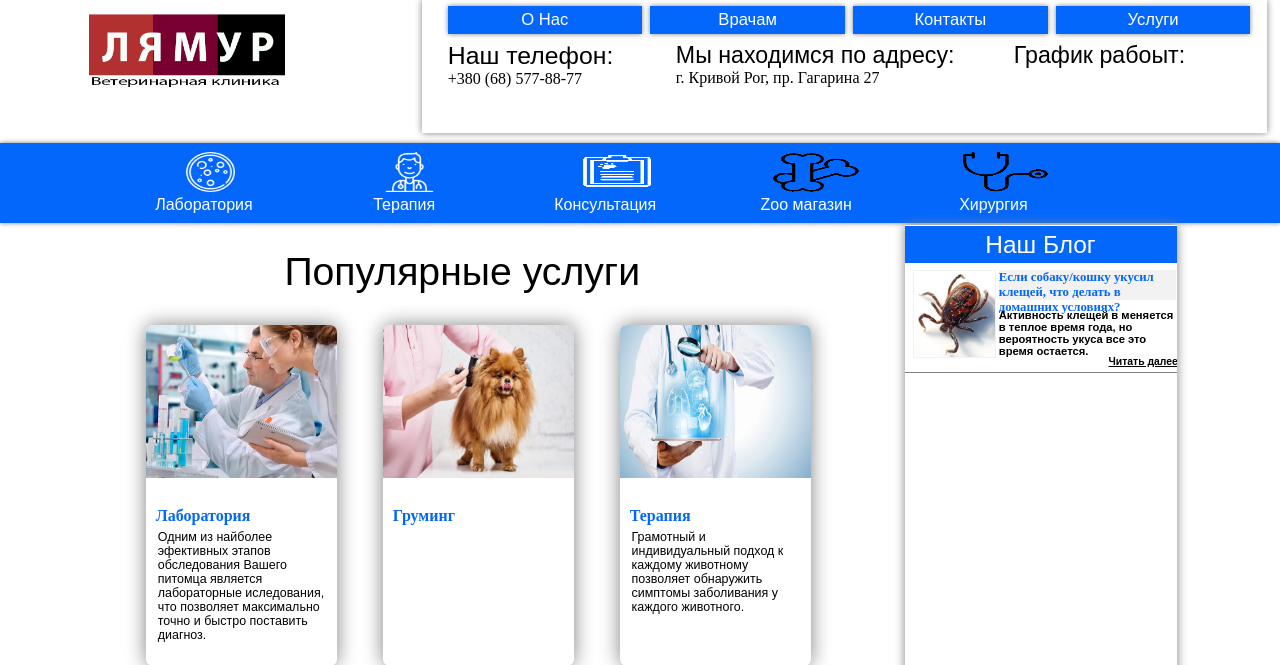
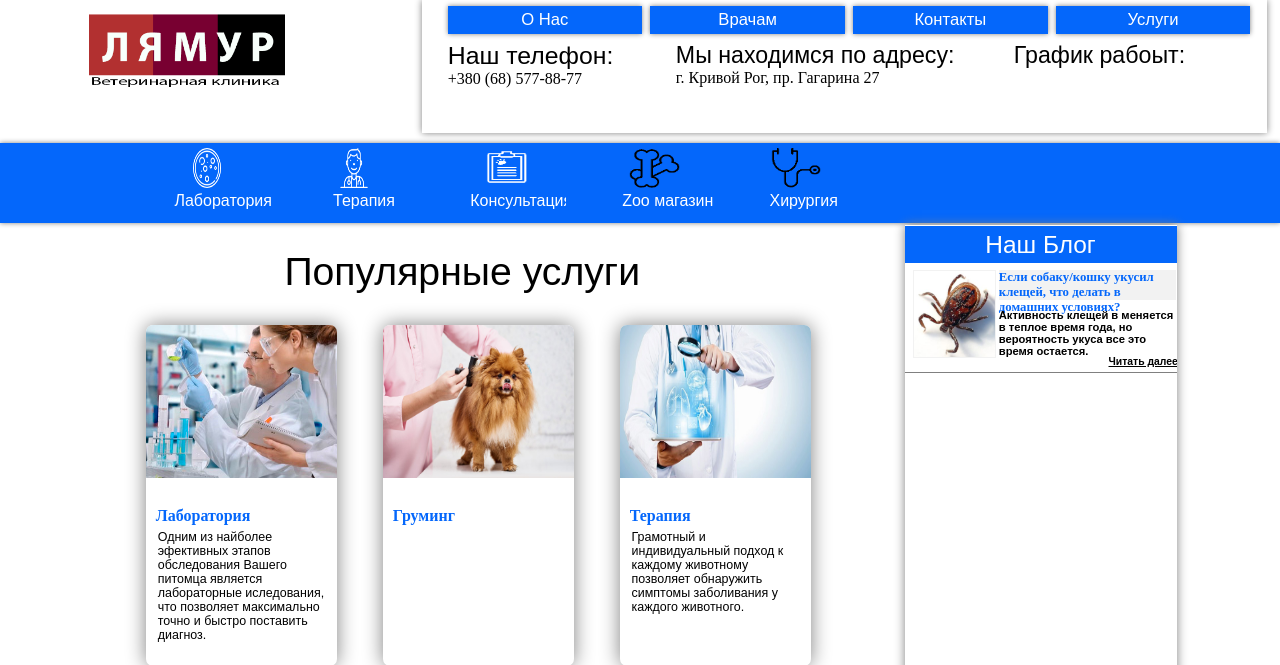
Before and after one commit to MainStar/Lya-mur.ver.2.x, a PHP site: page /index.html in a window 1280 px wide. Shown: the top 665 px of the page. Run offline with PHP 8.4, Linux system fonts and the light colour scheme.

Commit message:
Update style.css

```diff
--- a/styles/style.css
+++ b/styles/style.css
@@ -119,16 +119,12 @@
 	margin-left: 10%;
 }
 .service_img{
-	width: 19%;
+	width: 11%;
 	height: 100%;
-	/*margin-left: 0.5%;*/
+	margin-left: 3%;
 	display: inline-block;
 	overflow: hidden;
 }
-/*.service_img > a{
-	width: 100%;
-	display: block;
-}*/
 .service_img > a > img{
 	width: 25%;
 	height: 50%;
```
